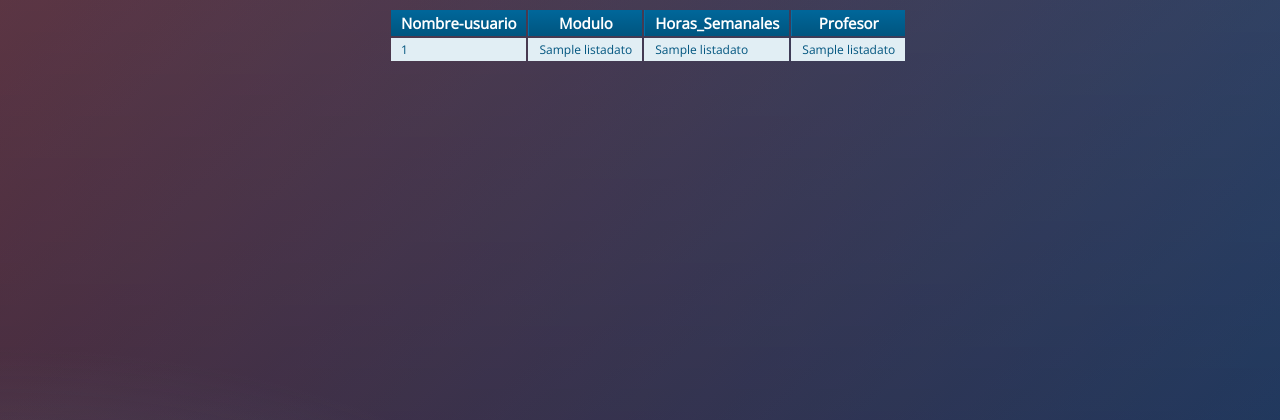
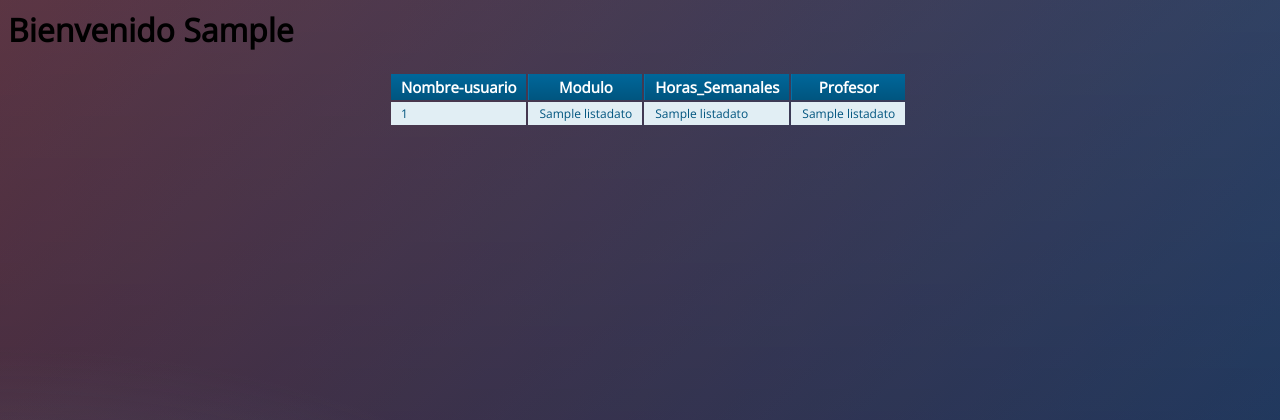
Before and after one commit to Felg-Ts/login-postgres, a Flask app: template templates/site.html in a window 1280 px wide. Shown: the top 420 px of the page. Run offline with Flask 2, Linux system fonts and the light colour scheme; the template is opened without the code that fills it: most values are stand-ins (such as "Sample title", 1, 10 or a date in 2020); some libraries are stand-ins or nearby versions.

Commit message:
Update site.html

```diff
--- a/templates/site.html
+++ b/templates/site.html
@@ -1,6 +1,7 @@
 {% extends "base.html" %}
 {% block title %}{{titulo}}{% endblock %}
 {% block body %}
+<h1>Bienvenido {{ a[0] }}</h1>
 <div class="datagrid">
     <table>
         <thead><tr><th>Nombre-usuario</th><th>Modulo</th><th>Horas_Semanales</th><th>Profesor</th></tr></thead>
```
